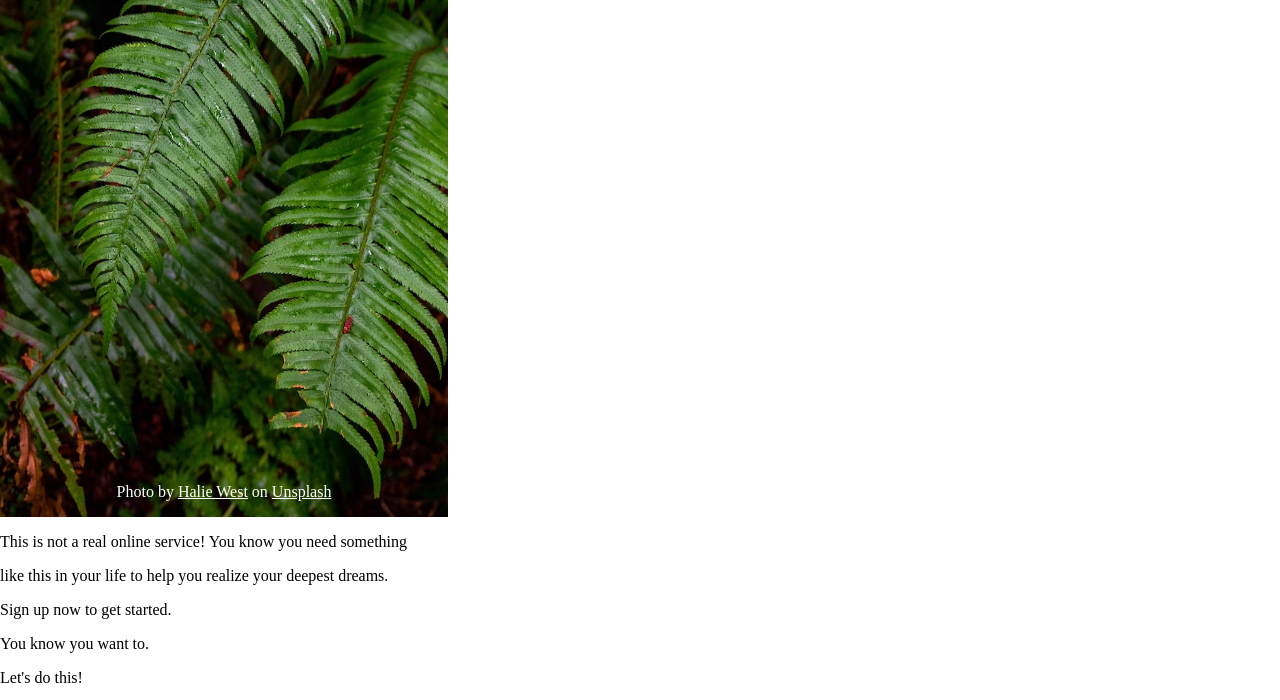
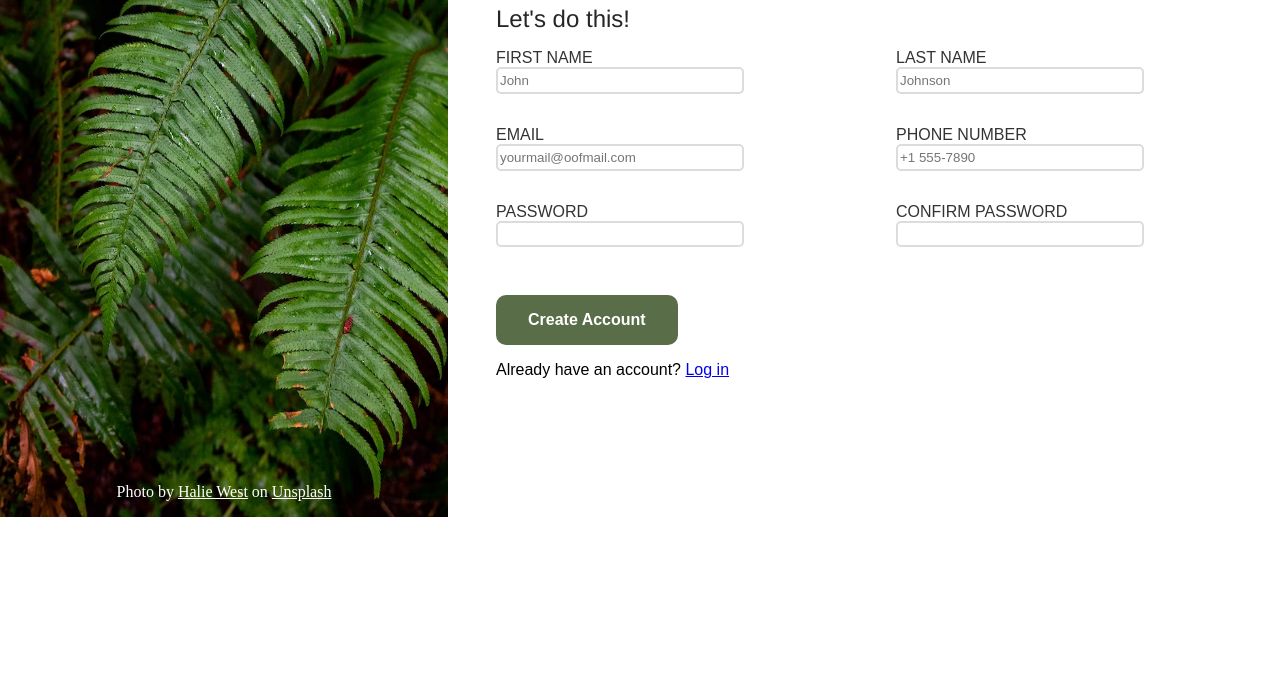
Before and after one commit to Danilo664/SignUpForm, a plain HTML site: page index.html in a window 1280 px wide. Shown: the part 283-983 px from the top of the page. After the commit the page ends 800 px from the top, so only its background shows below. Drawn offline with Linux system fonts and the light colour scheme.

Commit message:
Added style to right side and made few changes overall

```diff
--- a/style.css
+++ b/style.css
@@ -2,6 +2,8 @@ body{
     margin: 0;
     padding: 0;
     font-size: 16px;
+
+    display: flex;
 }
 @font-face {
     font-family: NorseBold;
@@ -51,3 +53,67 @@ body{
 #odinFace{
     height: 8rem;
 }
+
+/* Left side finished */
+/* Starting right side */
+
+
+#randomText{
+    margin-top: 6rem;
+    font-size: 1.5rem;
+    font-family:'Franklin Gothic Medium', 'Arial Narrow', Arial, sans-serif;
+    margin-left: 3rem;
+}
+
+.groupText{
+    margin: 0;
+}
+
+#inputFields{
+    display: grid;
+    grid-template-columns: repeat(2, 1fr);
+    gap: 1rem;
+
+}
+#ldd{
+    font-size: 1.5rem;
+    font-family:'Franklin Gothic Medium', 'Arial Narrow', Arial, sans-serif;
+    color: rgb(38, 38, 38);
+    margin: 0px;
+}
+input{
+    width: 15rem;
+    height: 1.3rem;
+    border-radius: 5px;
+    border:2px solid rgb(220,220,220);
+}
+.inputContainers{
+    display: flex;
+    flex-direction: column;
+    margin-top: 1rem;
+    font-family:sans-serif;
+    color: rgb(51, 51, 51);
+}
+#theButtons{
+    margin-top: 1rem;
+    font-family:sans-serif;
+    margin-left: 3rem;
+}
+button{
+    padding: 1rem 2rem;
+    background-color: rgb(89, 109, 72);
+    border-radius: 10px;
+    font-size: 1rem;
+    font-weight: 700;
+    color: white;
+    border: none;
+}
+#theInputs{
+    padding: 2rem 0rem 2rem 3rem;
+
+}
+
+#rightSide{
+    width: 65%;
+    height: 100vh;
+}
```
